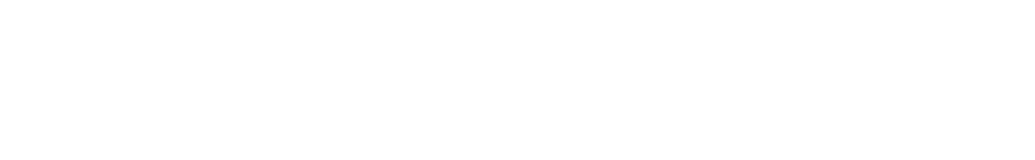
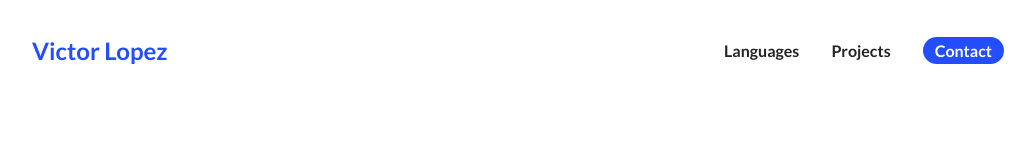
Before and after one commit to VLopez014/E-Portfolio_Practice, a plain HTML site: page index.html in a window 1280 px wide. Shown: the whole page, without its empty margins (120-1155 px from the left). Drawn offline with Linux system fonts and the light colour scheme.

Commit message:
added a nav bar, put my personal name, created an unordered list with anchors inside

```diff
--- a/index.html
+++ b/index.html
@@ -5,10 +5,29 @@
   <meta http-equiv="X-UA-Compatible" content="IE=edge">
   <meta name="viewport" content="width=device-width, initial-scale=1.0">
   <title>Practice E-Portfolio</title>
+  <link rel="stylesheet" href="./style.css">
 </head>
 <body>
-  <section>
+  <section id="#about-me">
     <nav>
+      <div class="personal__logo">Victor Lopez</div>
+
+      <ul class="nav__link--list">
+         <li>
+          <a href="#" class="nav__link--anchor
+                             link__hover-effect
+                             link__hover-effect--black">Languages</a>
+        </li>
+        <li>
+          <a href="#" class="nav__link--anchor
+                             link__hover-effect
+                             link__hover-effect--black">Projects</a>
+        </li>
+        <li>
+          <a href="#" class="nav__link--anchor
+                             nav__link--anchor--primary">Contact</a>
+        </li>
+      </ul>
     </nav>
   </section>
 
--- a/style.css
+++ b/style.css
@@ -1,5 +1,69 @@
+@import url('https://fonts.googleapis.com/css2?family=Lato:wght@400;700&display=swap');
+
+/* GENERAL */
 * {
   margin: 0;
   padding: 0;
   box-sizing: border-box;
+  font-family: 'Lato', sans-serif;
 }
+
+
+h1, h2, h3, h4, h5, h6, span {
+  color: #242424;
+  text-align: center;
+  line-height: 1.25;
+}
+
+p {
+  line-height: 1.5;
+  font-size: 16px;
+}
+
+li {
+  list-style-type: none;
+}
+
+/* NAVIGATION */
+nav {
+  height: 100px;
+  width: 100%;
+  max-width: 1000px;
+  margin: 0 auto;
+
+  display: flex;
+  justify-content: space-between;
+  align-items: center;
+}
+
+.personal__logo {
+  font-weight: 700;
+  font-size: 24px;
+  color: #234dfD;
+  margin: 0 12px;
+}
+
+.nav__link--list {
+  display: flex;
+}
+
+.nav__link--anchor {
+  color: #242424;
+  margin: 0 16px;
+  text-decoration: none;
+  font-weight: 700;
+
+}
+
+.nav__link--anchor--primary {
+  border-radius: 32px;
+  padding: 4px 12px;
+  background-color: #234dfD;
+  color: #FFF;
+  transition: all 500ms ease;
+}
+
+.nav__link--anchor--primary:hover {
+  color: black;
+  background-color: #1ca7ab;
+}
```
